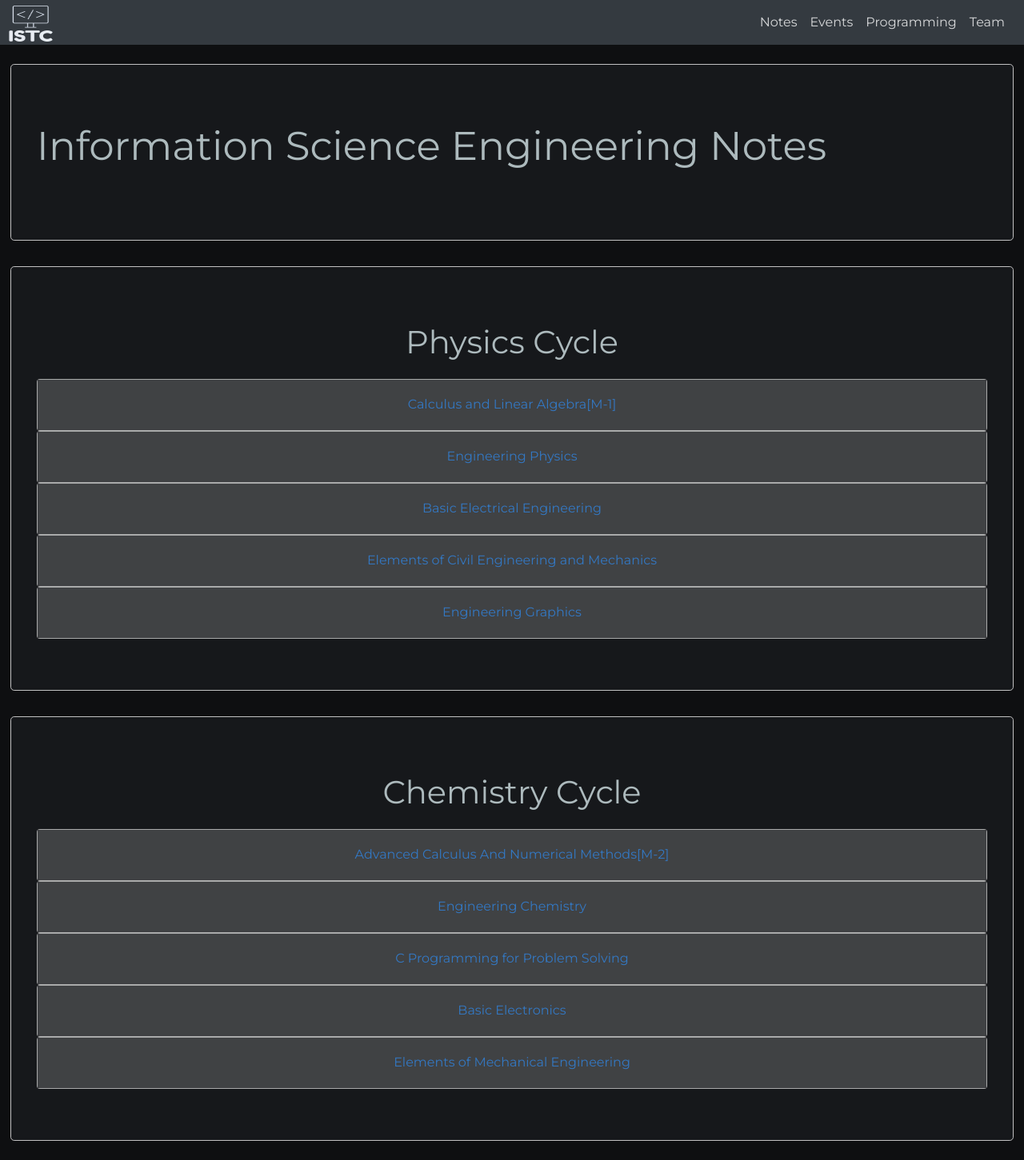
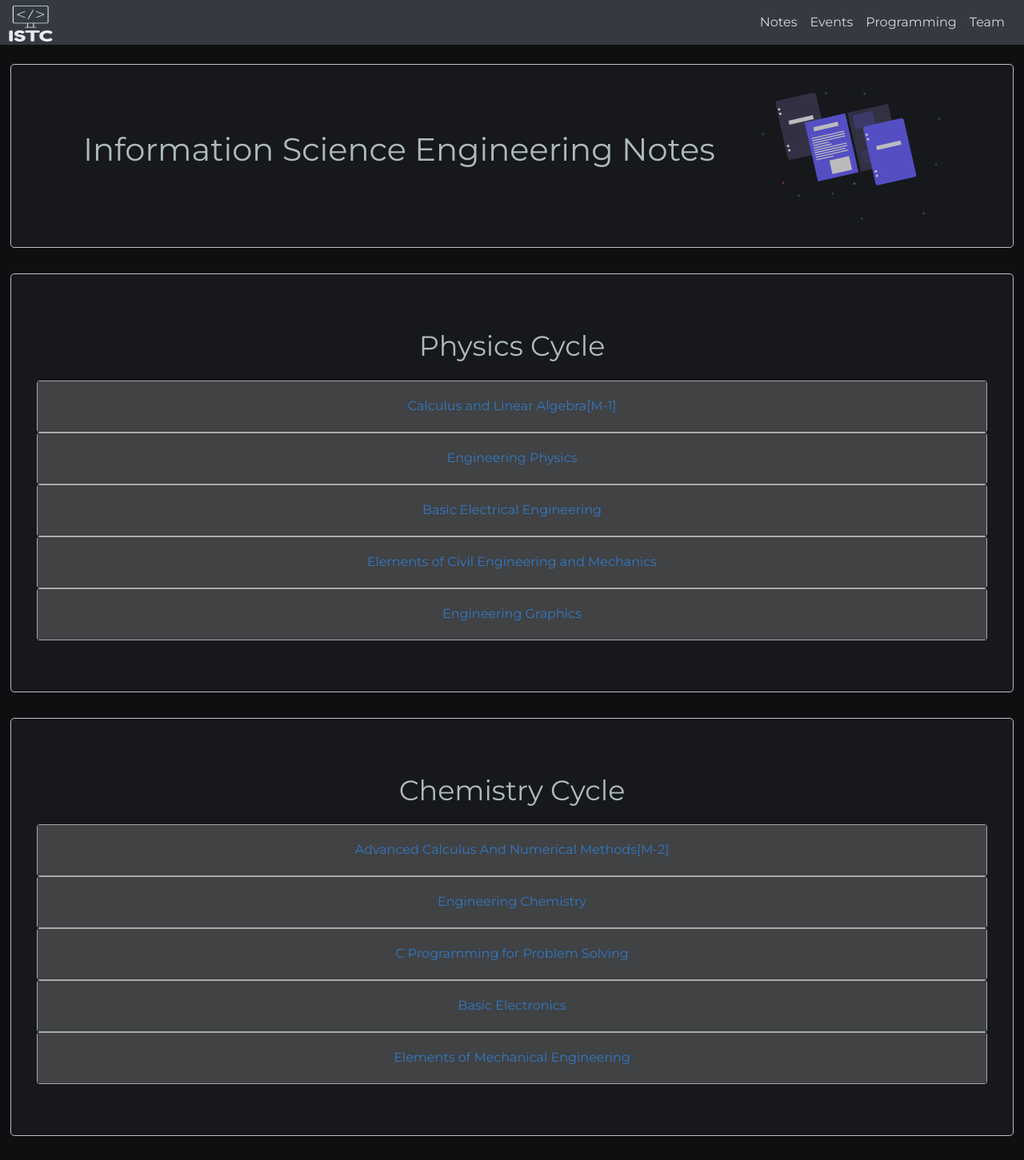
Before and after one commit to istc-sce/ISETechClub, a React (Create React App) app: page /notes in a window 1280 px wide. Shown: the top 1451 px of the page at 80% size. Built offline with nearby package versions, Linux system fonts and the light colour scheme.

Commit message:
notes small updated

```diff
--- a/src/App.css
+++ b/src/App.css
@@ -200,6 +200,24 @@
   display: inline-block;
 }
 
+.section-notes {
+  display: flex;
+  align-items: center;
+  justify-content: space-evenly;
+  height: 100px;
+}
+
+@media only screen and (max-width: 960px) {
+  .thumb-notes {
+    display: none;
+    height: auto;
+  }
+
+  .section-notes {
+    height: auto;
+  }
+}
+
 /* Programming */
 
 .bannerImageProgramming {
--- a/src/components/notes.js
+++ b/src/components/notes.js
@@ -1,5 +1,6 @@
 import React from 'react';
 import { Accordion, Card, Button, Jumbotron } from 'react-bootstrap';
+import Note from "./images/notes.svg";
 
 let mapDetail = (detail) => {
     return (
@@ -9,19 +10,19 @@ let mapDetail = (detail) => {
                 switch (detail.sem) {
                     case "Chemistry Cycle":
                         return (
-                        <p className="sectiontag text1">
+                            <p className="sectiontag text-medium text1">
                                 Chemistry Cycle
                             </p>
                         );
                     case "Physics Cycle":
                         return (
-                        <p className="sectiontag text1">
+                            <p className="sectiontag text-medium text1">
                                 Physics Cycle
                             </p>
                         );
                     default:
                         return (
-                        <p className="sectiontag text1">
+                            <p className="sectiontag text-medium text1">
                                 Semester - {detail.sem}
                             </p>
                         );
@@ -56,9 +57,14 @@ export default function Notes(props) {
         <div>
             <br />
             <Jumbotron className="notesHeader">
-                <p className="sectiontag text-big text1">
+                <section className="section-notes" id="services">
+                    <p className="sectiontag text1">
                         Information Science Engineering Notes
                     </p>
+                    <div className="thumb-notes">
+                        <img src={Note} alt="Notes" className="imgfluid" />
+                    </div>
+                </section>
             </Jumbotron>
             <div>
                 {data.map((detail) => mapDetail(detail))}
```
Also changed, not shown: src/components/images/notes.svg (added). Lines whose indentation alone changed are shown as unchanged.
